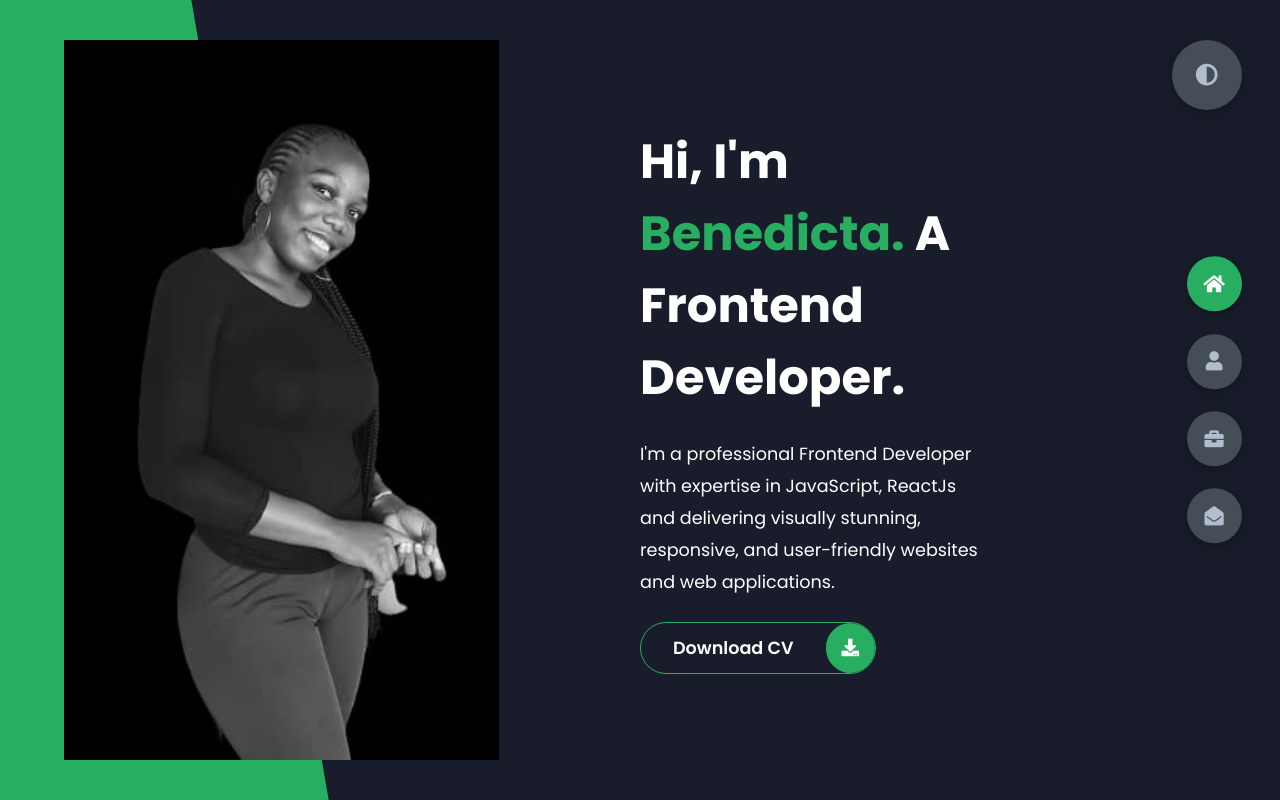
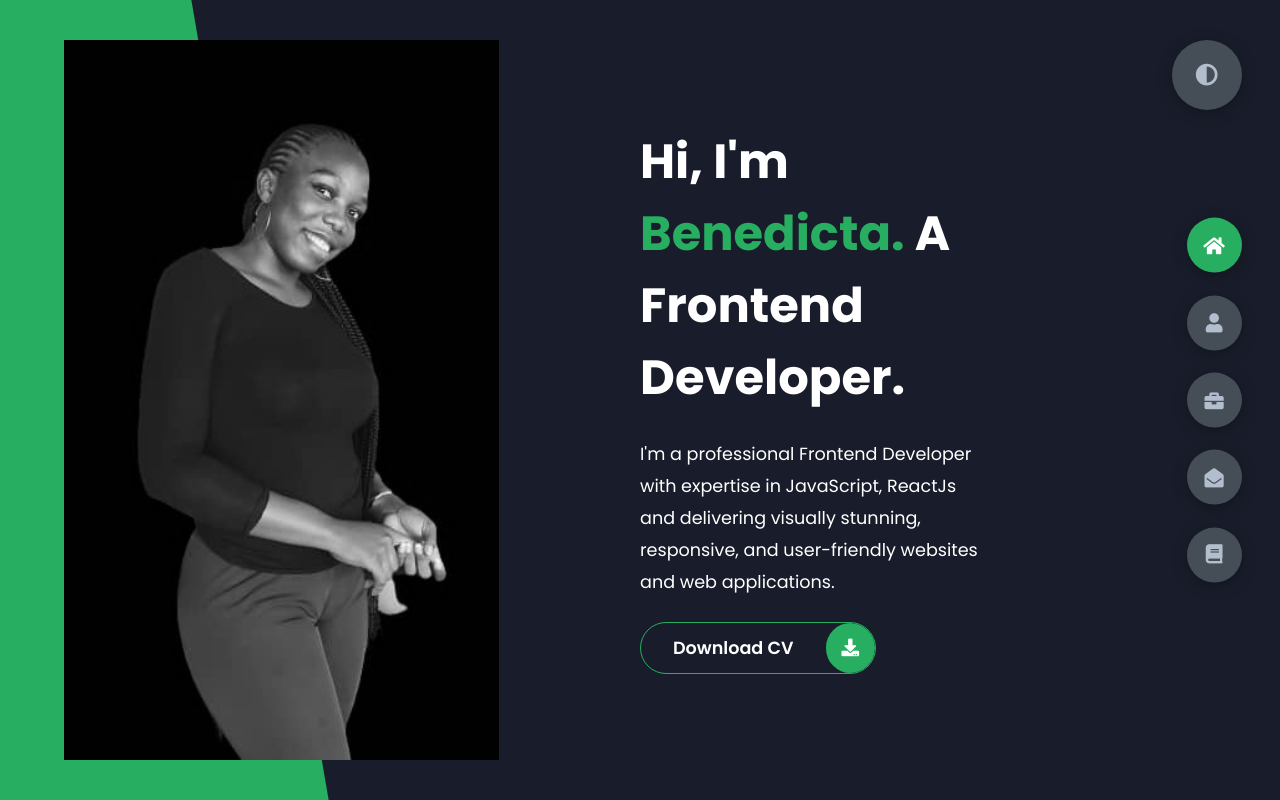
Before and after one commit to BenedictaUche/My-Portfolio, a plain HTML site: page index.html in a window 1280 px wide. Drawn offline with Linux system fonts and the light colour scheme.

Commit message:
added my blog

```diff
--- a/index.html
+++ b/index.html
@@ -613,6 +613,10 @@
         <div class="control" data-id="contact">
             <i class="fas fa-envelope-open"></i>
         </div>
+        <div class="control" data-id="blog">
+            <a href="https://medium.com/@benedictacodes/simplify-your-search-bar-with-react-usestate-hooks-5c577697fe6d"
+                target="_blank" title="Blog"><i class="fas fa-book"></i></a>
+        </div>
     </div>
     <div class="theme-btn">
         <i class="fas fa-adjust"></i>
```
